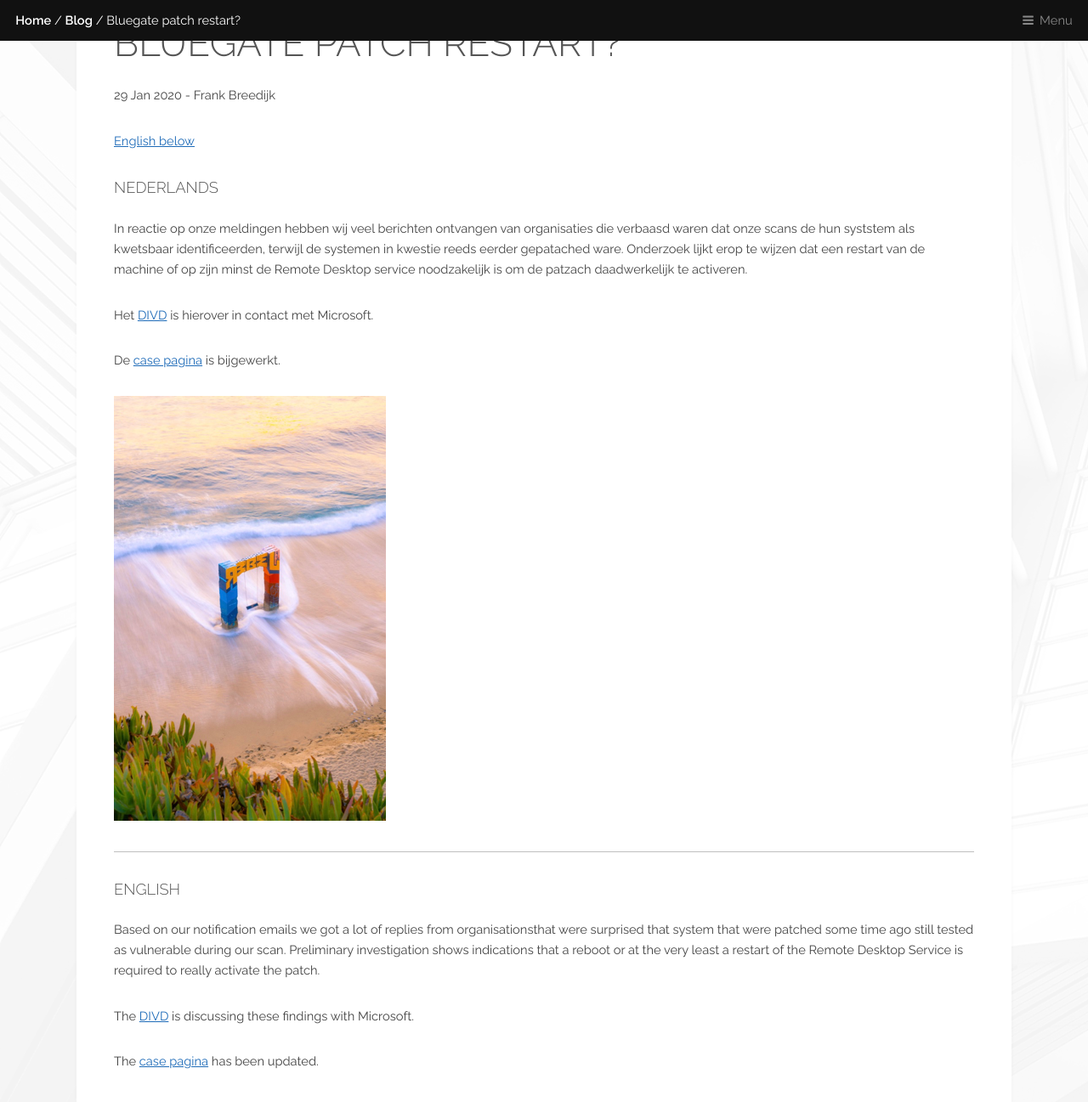
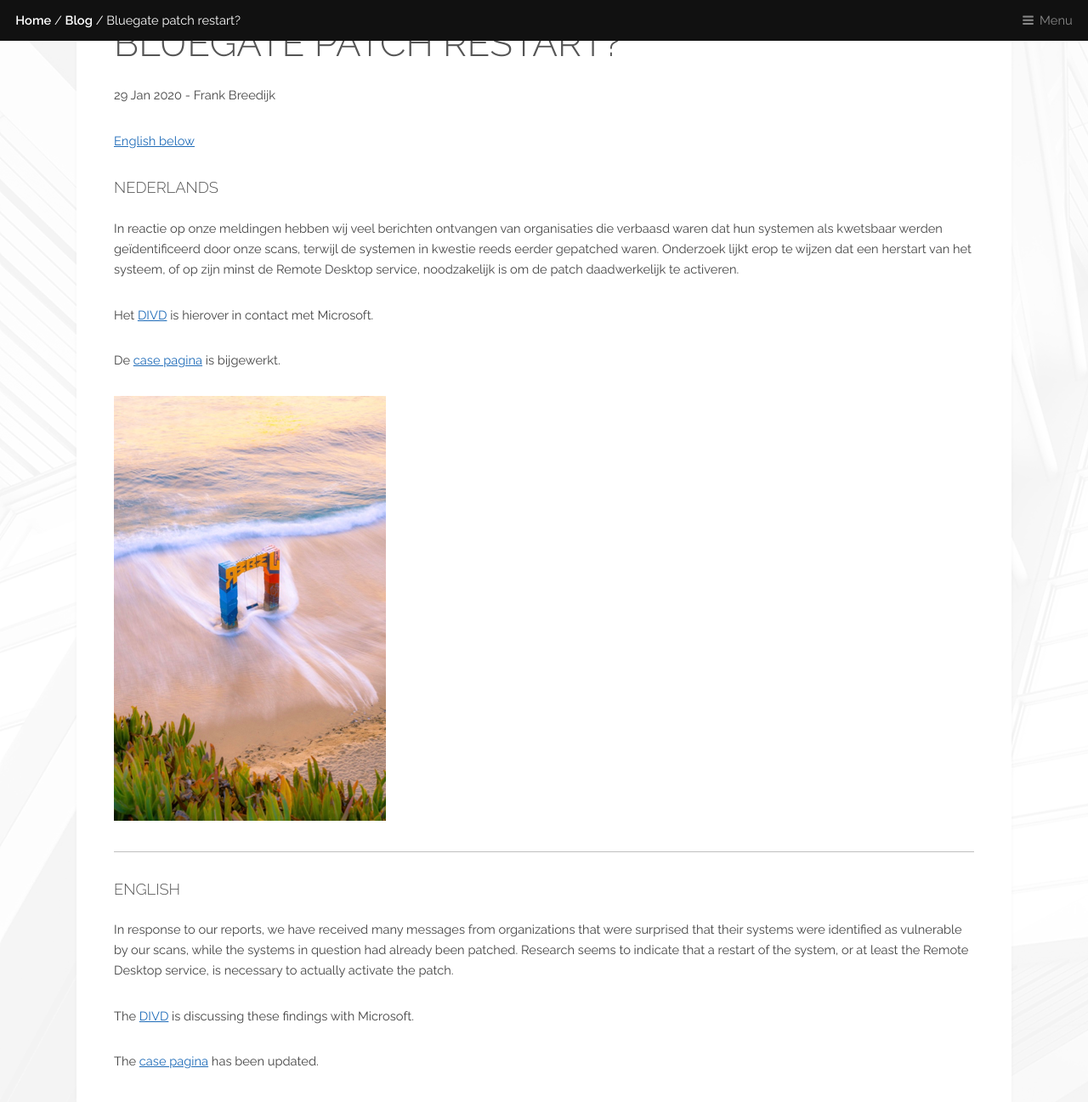
Before and after one commit to DIVD-NL/SecurityMeldpunt, a Jekyll site: the page built from _posts/20-01-29-BlueGate-patch-restart.md, in a window 1280 px wide and 1400 px high, scrolled down 378 px. Shown: the top 1297 px of the window at 85% size. Built offline with Jekyll 4.4.1, drawn with Linux system fonts in a browser that asks for light colours.

Commit message:
Update 20-01-29-BlueGate-patch-restart.md
Typos hersteld en Engelse tekst aangepast.

```diff
--- a/_posts/20-01-29-BlueGate-patch-restart.md
+++ b/_posts/20-01-29-BlueGate-patch-restart.md
@@ -8,7 +8,7 @@ excerpt: Het lijkt erop dat een herstart van de Remote Dekstop Services nodig is
 
 ### Nederlands
 
-In reactie op onze meldingen hebben wij veel berichten ontvangen van organisaties die verbaasd waren dat onze scans de hun syststem als kwetsbaar identificeerden, terwijl de systemen in kwestie reeds eerder gepatached ware. Onderzoek lijkt erop te wijzen dat een restart van de machine of op zijn minst de Remote Desktop service noodzakelijk is om de patzach daadwerkelijk te activeren.
+In reactie op onze meldingen hebben wij veel berichten ontvangen van organisaties die verbaasd waren dat hun systemen als kwetsbaar werden geïdentificeerd door onze scans, terwijl de systemen in kwestie reeds eerder gepatched waren. Onderzoek lijkt erop te wijzen dat een herstart van het systeem, of op zijn minst de Remote Desktop service, noodzakelijk is om de patch daadwerkelijk te activeren.
 
 Het [DIVD](https://www.divd.nl) is hierover in contact met Microsoft.
 
@@ -20,7 +20,7 @@ De [case pagina](/DIVD-2020-00003) is bijgewerkt.
 
 ### English
 
-Based on our notification emails we got a lot of replies from organisationsthat were surprised that system that were patched some time ago still tested as vulnerable during our scan. Preliminary investigation shows indications that a reboot or at the very least a restart of the Remote Desktop Service is required to really activate the patch.
+In response to our reports, we have received many messages from organizations that were surprised that their systems were identified as vulnerable by our scans, while the systems in question had already been patched. Research seems to indicate that a restart of the system, or at least the Remote Desktop service, is necessary to actually activate the patch.
 
 The [DIVD](https://www.divd.nl) is discussing these findings with Microsoft.
 
```
